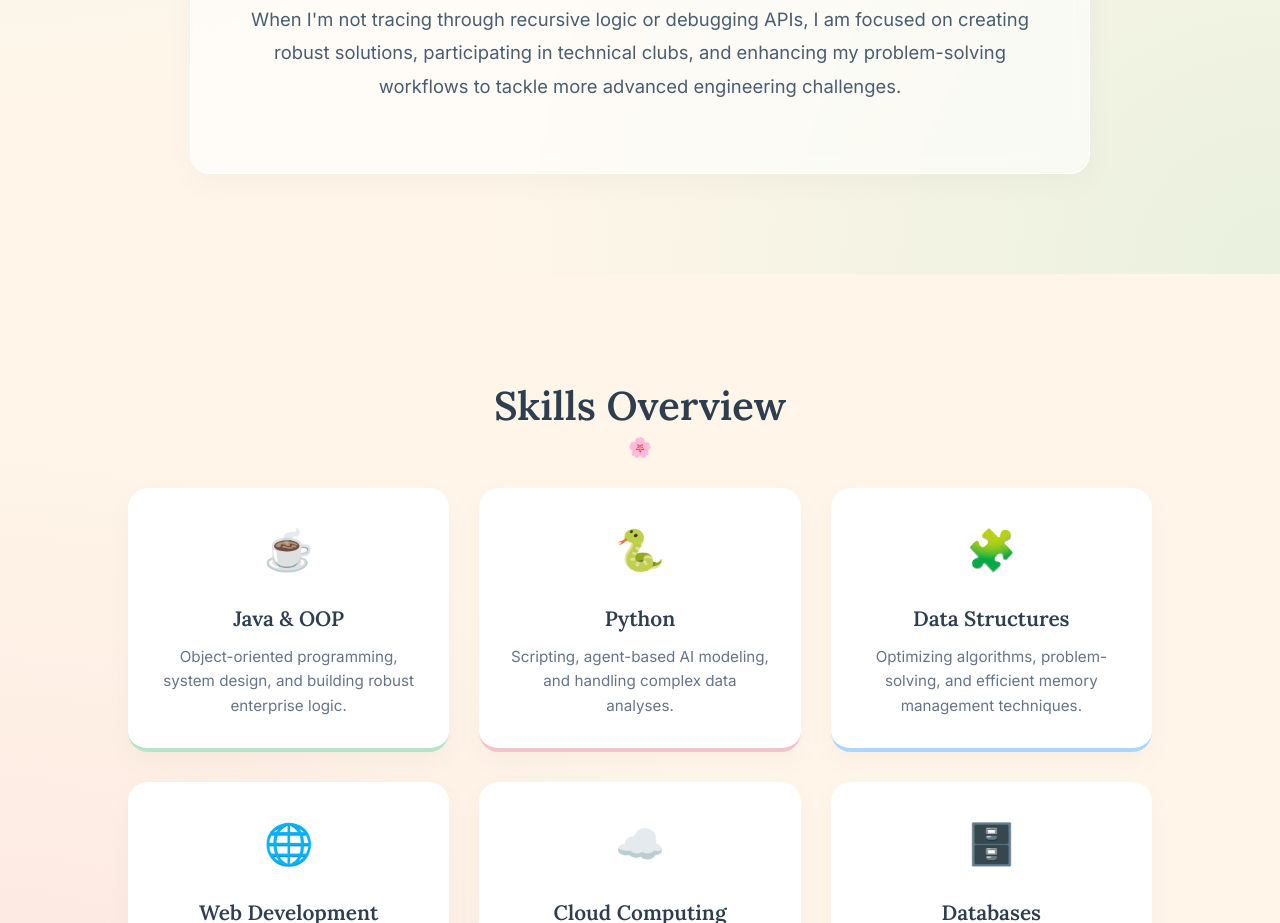
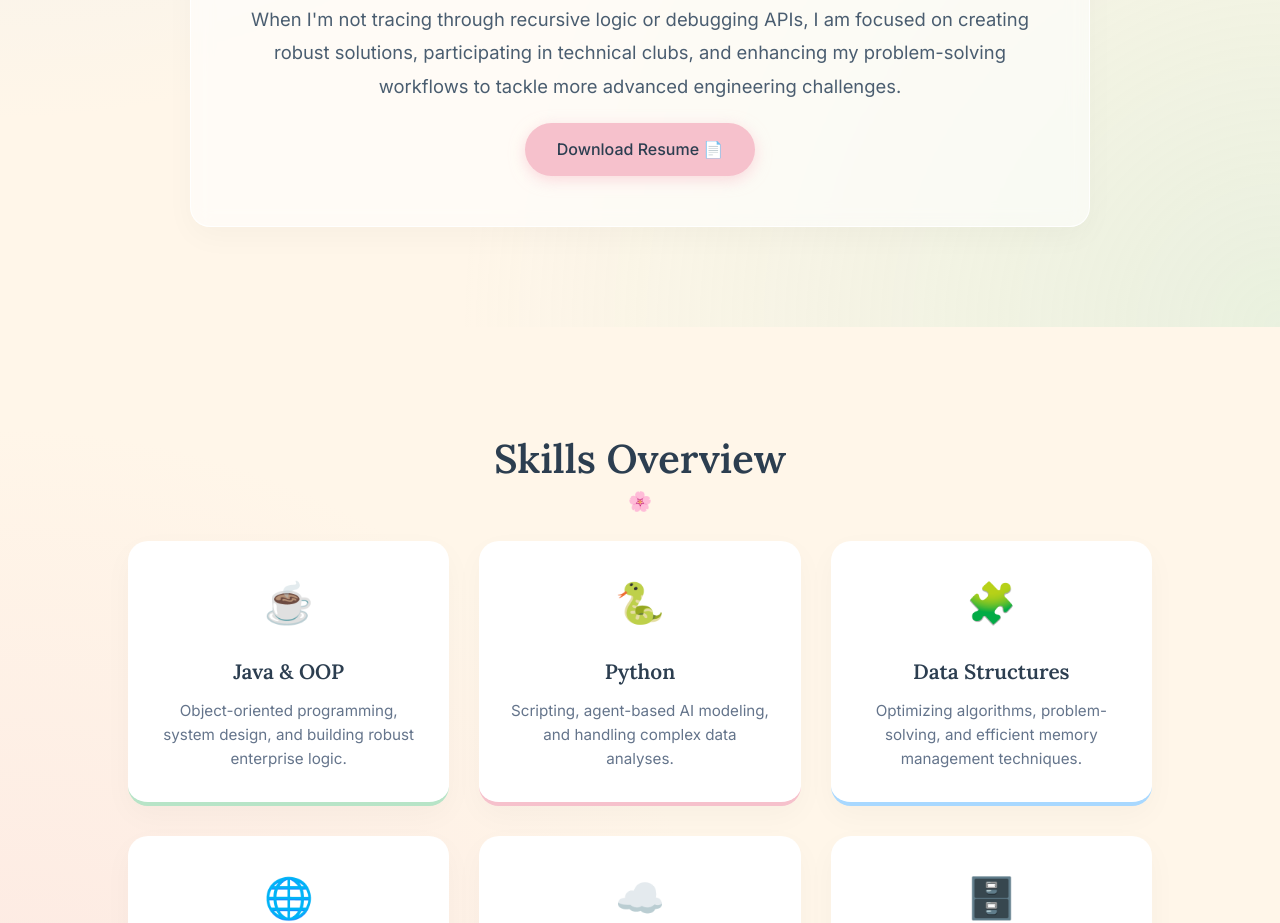
Before and after one commit to Akanksha-23825/portfolio-, a plain HTML site: page index.html in a window 1280 px wide. Shown: the part 1498-2421 px from the top of the page. Drawn offline with Linux system fonts and the light colour scheme.

Commit message:
Added resume download button

```diff
--- a/index.html
+++ b/index.html
@@ -750,6 +750,9 @@
                 <p>Hello! I am an Information Science & Engineering student passionate about the intersection of elegant code and creative design. I embarked on my tech journey with a solid foundation from my Diploma in Computer Science, continually striving to expand my horizons.</p>
                 <p>My core interests lie in <strong>Java, Data Structures and Algorithms</strong>, and building intelligent full-stack systems that solve real-world problems. I view continuous learning as a necessary journey to level up my skills and craft meaningful digital architectures.</p>
                 <p>When I'm not tracing through recursive logic or debugging APIs, I am focused on creating robust solutions, participating in technical clubs, and enhancing my problem-solving workflows to tackle more advanced engineering challenges.</p>
+                <div style="margin-top: 15px;">
+                    <a href="Resume.pdf" download="Akanksha_Resume.pdf" class="btn btn-primary">Download Resume 📄</a>
+                </div>
             </div>
         </div>
     </section>
```
